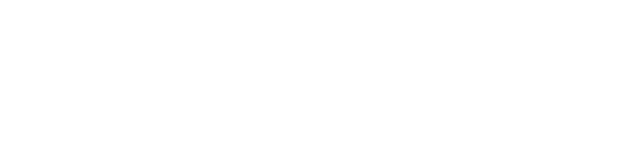
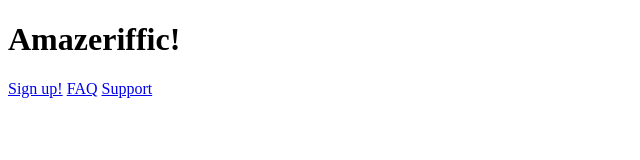
Before and after one commit to konnectnishant/HtmlAndCSSTutorial, a plain HTML site: page index.html in a window 1280 px wide. Shown: the whole page, without its empty margins (0-640 px from the left). Drawn offline with Linux system fonts and the light colour scheme.

Commit message:
Added header contents in index.html file

```diff
--- a/index.html
+++ b/index.html
@@ -4,12 +4,28 @@
   <title>Sign up for Amazeriffic! now</title>
 </head>
 <body>
+
   <header>
+    <div class="container">
+
+      <div class="logo">
+        <h1>Amazeriffic!</h1
+      </div>
+      <nav>
+        <a href="#">Sign up!</a>
+        <a href="#">FAQ</a>
+        <a href="#">Support</a>
+      </nav>
+    </div>
   </header>
 
   <div class="content">
+        <div class="container">
+    </div>
   </div>
   <footer>
+        <div class="container">
+    </div>
   </footer>
 </body>
 </html>
```
